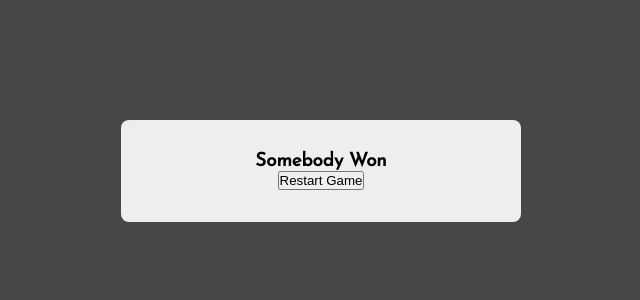
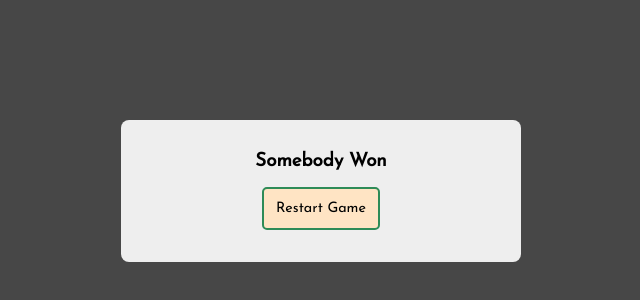
Before and after one commit to Ralatcode/Tic-tac-toe, a plain HTML site: page index.html in a window 1280 px wide. Shown: the part 136-436 px from the top of the page, without its empty margins (319-959 px from the left). Drawn offline with Linux system fonts and the light colour scheme.

Commit message:
restart-btn styling and margin adjustment

```diff
--- a/style.css
+++ b/style.css
@@ -124,7 +124,7 @@ body {
     margin-bottom: 1rem;
 }
 
-.intro-content button, .save-btn {
+.intro-content button, .save-btn, .restart-game {
     font-family: inherit;
     font-size: .9rem;
     outline: none;
@@ -305,6 +305,11 @@ body {
     margin: var(--modal-top-margin) auto 0;
 }
 
+.restart-game {
+    margin-top: 1rem;
+}
+
+
 @media (max-width: 426px) {
     .container {
         max-width: 90%;
```
